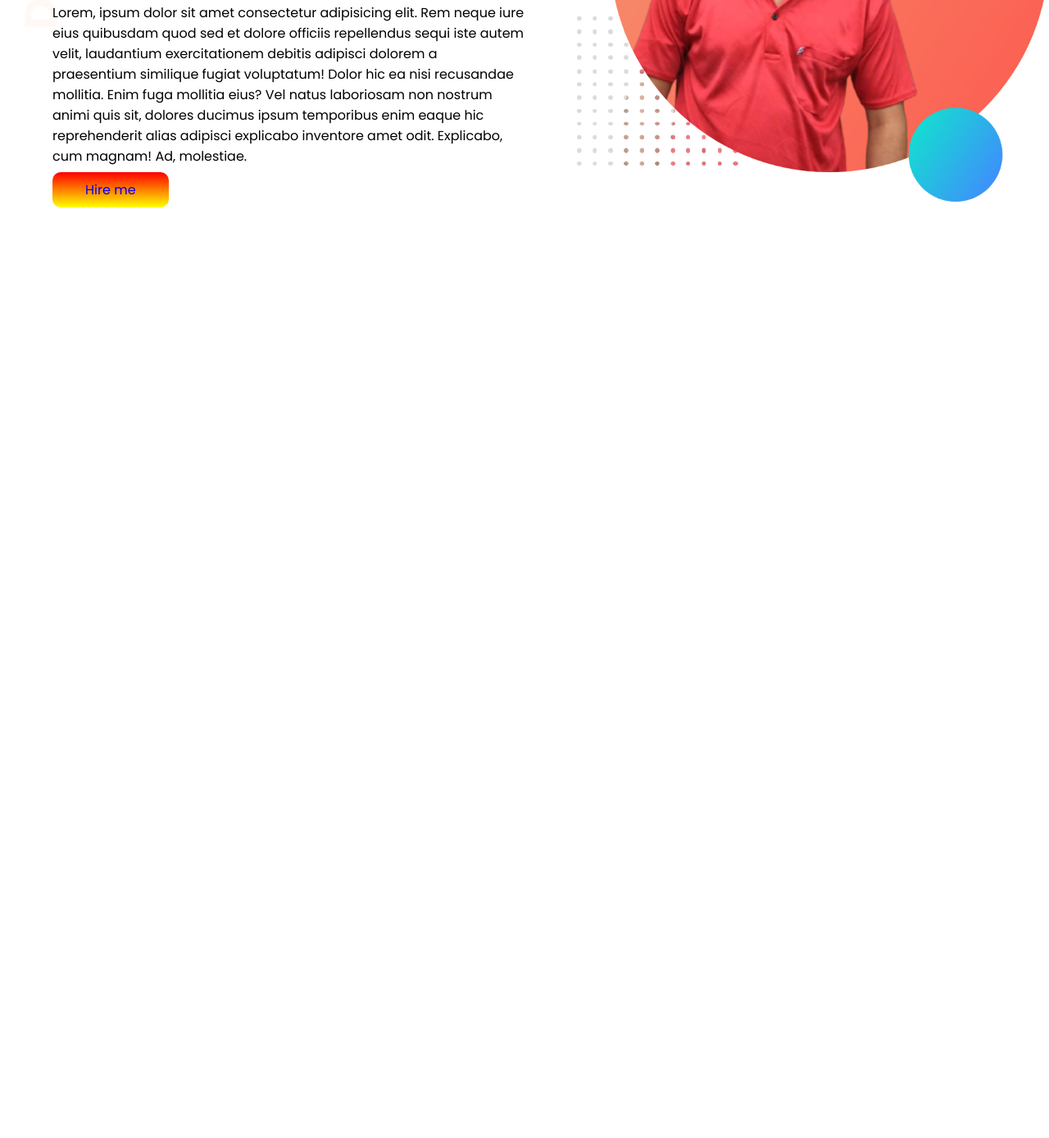
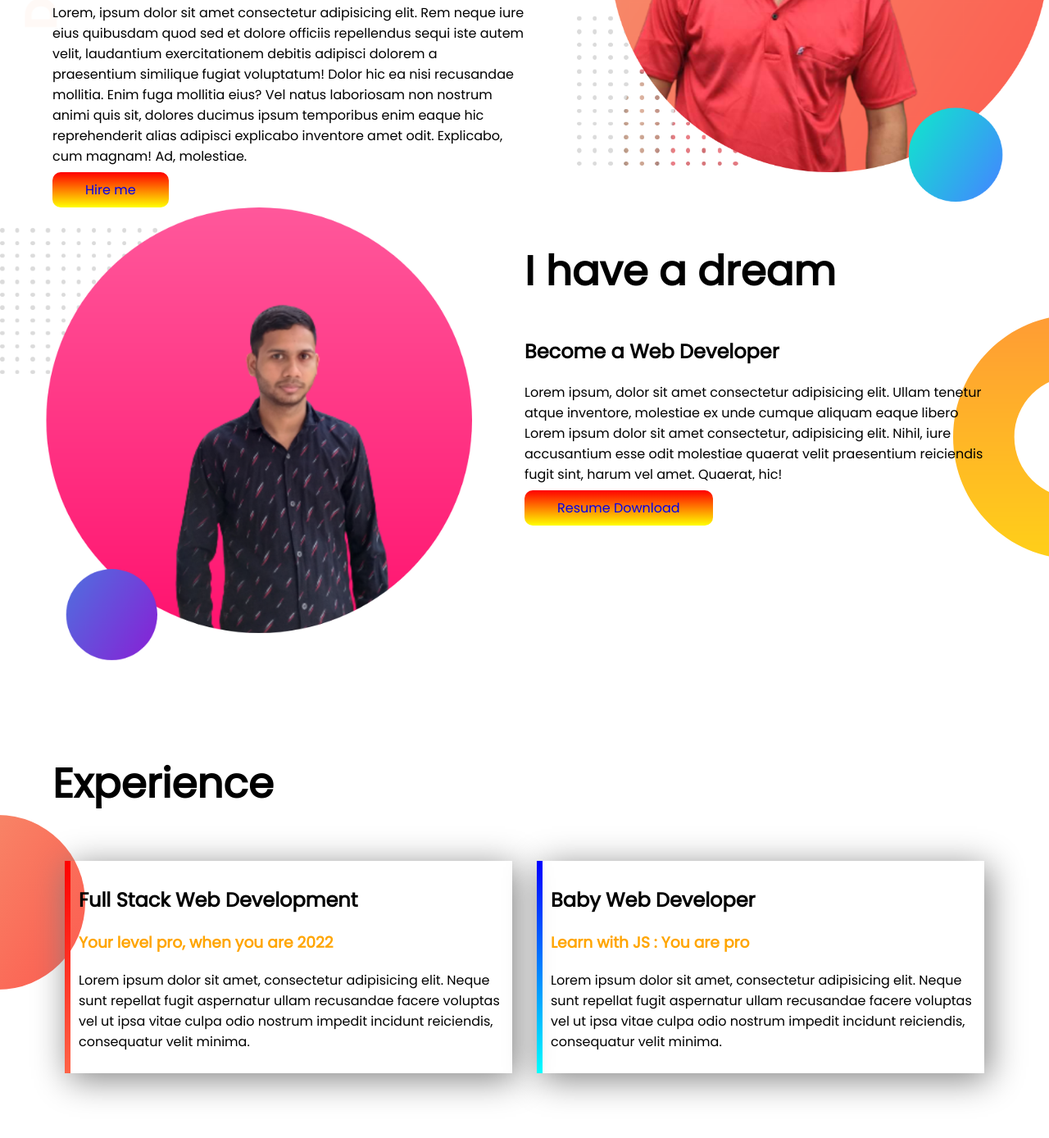
Before and after one commit to pappu99/professional-portfolio, a plain HTML site: page index.html in a window 1280 px wide. Shown: the part 326-1714 px from the top of the page at 82% size. Before the commit the page ends 800 px from the top, so only its background shows below. Drawn offline with Linux system fonts and the light colour scheme.

Commit message:
experience area send

```diff
--- a/index.html
+++ b/index.html
@@ -25,5 +25,33 @@
 
         </div>
     </section>
+
+    <section id="dream-area">
+        <div class="dream-area-part">
+            <img src="images/my 1.png" alt="Dream Background photo">
+        </div>
+        <div class="dream-area-part">
+            <h1>I have a dream</h1>
+            <h2>Become a Web Developer</h2>
+            <p>Lorem ipsum, dolor sit amet consectetur adipisicing elit. Ullam tenetur atque inventore, molestiae ex unde cumque aliquam eaque libero Lorem ipsum dolor sit amet consectetur, adipisicing elit. Nihil,  iure accusantium esse odit molestiae quaerat velit praesentium reiciendis fugit sint, harum vel amet. Quaerat, hic!</p>
+            <a class="link-color" href="https://drive.google.com">Resume Download</a>
+        </div>
+    </section>
+
+    <section id="experience-area">
+        <h1>Experience</h1>
+        <div class="experience-area-part">
+            <div id="full-stack">
+                <h2>Full Stack Web Development</h2>
+                <h3>Your level pro, when you are 2022</h3>
+                <p>Lorem ipsum dolor sit amet, consectetur adipisicing elit. Neque sunt repellat fugit aspernatur ullam recusandae facere voluptas vel ut ipsa vitae culpa odio nostrum impedit incidunt reiciendis, consequatur velit minima.</p>
+            </div>
+            <div id="baby-web">
+                <h2>Baby Web Developer</h2>
+                <h3>Learn with JS : You are pro</h3>
+                <p>Lorem ipsum dolor sit amet, consectetur adipisicing elit. Neque sunt repellat fugit aspernatur ullam recusandae facere voluptas vel ut ipsa vitae culpa odio nostrum impedit incidunt reiciendis, consequatur velit minima.</p>
+            </div>
+        </div>
+    </section>
 </body>
 </html>
--- a/style.css
+++ b/style.css
@@ -28,3 +28,46 @@ h1{
 .header-part img{
     width: 100%;
 }
+#dream-area{
+    display: flex;
+    background-image: url(images/dream-bg.png);
+    background-repeat: no-repeat;
+    background-position: right;
+}
+.dream-area-part{
+    width: 50%;
+    padding-right: 5%;
+}
+.dream-area-part img{
+    width: 100%;
+}
+
+#experience-area{
+    background-image: url(images/exp-bg.png);
+    background-repeat: no-repeat;
+    background-position: left;
+    padding: 5%;
+}
+.experience-area-part{
+    display: flex;
+}
+.experience-area-part h3{
+    color: orange;
+}
+.experience-area-part div{
+    box-shadow: 5px 7px 40px grey;
+    height: 80%;
+    margin: 15px;
+}
+#full-stack{
+    border-left: 7px solid;
+    border-image: linear-gradient(180deg,red,tomato);
+    border-image-slice: 1;
+    padding: 10px;
+}
+#baby-web{
+    border-left: 7px solid;
+    border-image: linear-gradient(180deg, blue,cyan);
+    border-image-slice: 1;
+    padding: 10px;
+}
```
